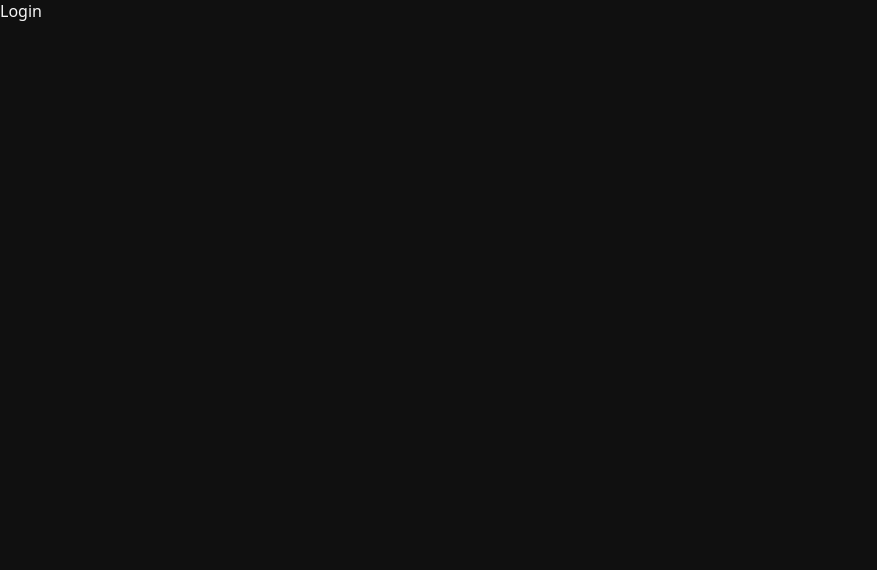
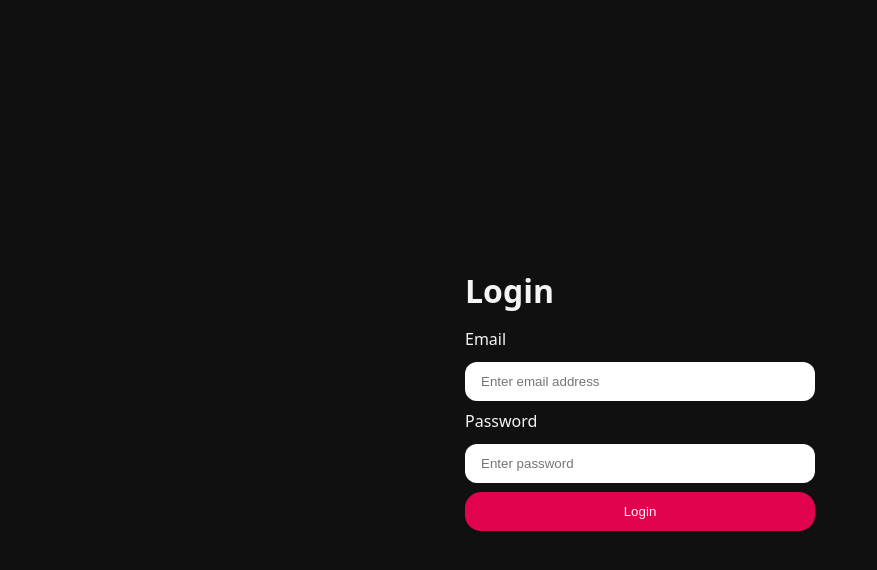
Before and after one commit to Paban-1/Resume-Monitor, a React app in the folder FrontEnd/: page /login in a window 1280 px wide. Shown: the top 570 px of the page, without its empty margins (0-877 px from the left). Built offline with nearby package versions, Linux system fonts and the light colour scheme; the HTML template or start-up script is replaced by a standard one.

Commit message:
Added new routes and styling button and add pages Login and regisetr

```diff
--- a/FrontEnd/src/app.routes.jsx
+++ b/FrontEnd/src/app.routes.jsx
@@ -1,6 +1,6 @@
 import { createBrowserRouter } from "react-router"
-import Login from "./pages/Login"
-import Register from "./pages/Register"
+import Login from "./auth/pages/Login"
+import Register from "./auth/pages/Register"
 
 export const router = createBrowserRouter([
     {
--- /dev/null
+++ b/FrontEnd/src/auth/auth.form.scss
@@ -0,0 +1,36 @@
+main {
+    min-height: 100vh;
+    width: 100%;
+
+    display: flex;
+    justify-content: center;
+    align-items: center;
+
+    .form-container{
+        min-width: 350px;
+        display: flex;
+        flex-direction: column;
+        gap: 1rem;
+    }
+
+    form{
+        display: flex;
+        flex-direction: column;
+        gap: 0.55rem;
+    }
+
+    .input-group {
+        display: flex;
+        flex-direction: column;
+
+        gap: 0.75rem;
+    }
+
+    input {
+        border: none;
+        outline: none;
+        padding-inline: 1rem;
+        padding-block: 0.75rem;
+        border-radius: 0.75rem;
+    }
+}
--- /dev/null
+++ b/FrontEnd/src/auth/pages/Login.jsx
@@ -0,0 +1,33 @@
+import React from 'react'
+import "../auth.form.scss"
+
+const Login = () => {
+
+    const handleSubmit = (e)=>{
+        e.preventDefault()
+    }
+
+    return (
+        <main>
+            <div className="form-container">
+                <h1>Login</h1>
+
+                <form onSubmit={handleSubmit}>
+                    <div className="input-group">
+                        <label htmlFor="email">Email</label>
+                        <input type="email" id='email' placeholder='Enter email address' />
+                    </div>
+
+                    <div className="input-group">
+                        <label htmlFor="password">Password</label>
+                        <input type="password" id='password' placeholder='Enter password' />
+                    </div>
+
+                    <button className='button primary-button'>Login</button>
+                </form>
+            </div>
+        </main>
+    )
+}
+
+export default Login
--- a/FrontEnd/src/pages/Login.jsx
+++ /dev/null
@@ -1,9 +0,0 @@
-import React from 'react'
-
-const Login = () => {
-  return (
-    <div>Login</div>
-  )
-}
-
-export default Login
--- a/FrontEnd/src/style.scss
+++ b/FrontEnd/src/style.scss
@@ -1,3 +1,5 @@
+@use "./style/button.scss";
+
 * {
     margin: 0%;
     padding: 0%;
--- /dev/null
+++ b/FrontEnd/src/style/button.scss
@@ -0,0 +1,19 @@
+.button {
+    border: none;
+    outline: none;
+    padding-inline: 1.5rem;
+    padding-block: 0.75rem;
+    border-radius: 1rem;
+    cursor: pointer;
+
+    transition: all 0.3s ease-in-out;
+
+    &.primary-button {
+        background-color: #e1034d;
+        color: whitesmoke;
+    }
+
+    &:active{
+        transform: scale(0.9);
+    }
+}
```
Also changed, not shown: FrontEnd/src/auth/pages/Register.jsx (renamed from FrontEnd/src/pages/Register.jsx).
